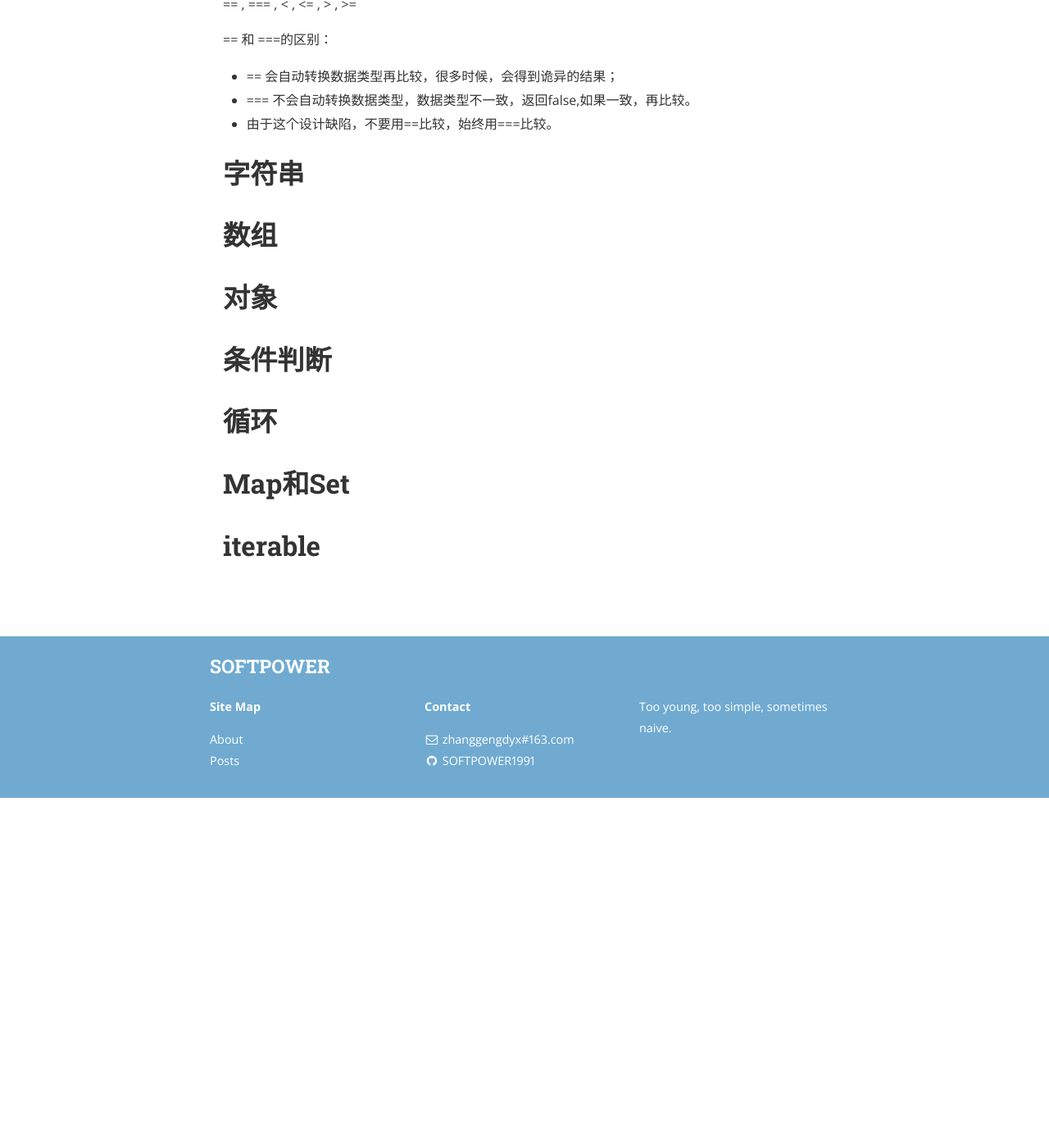
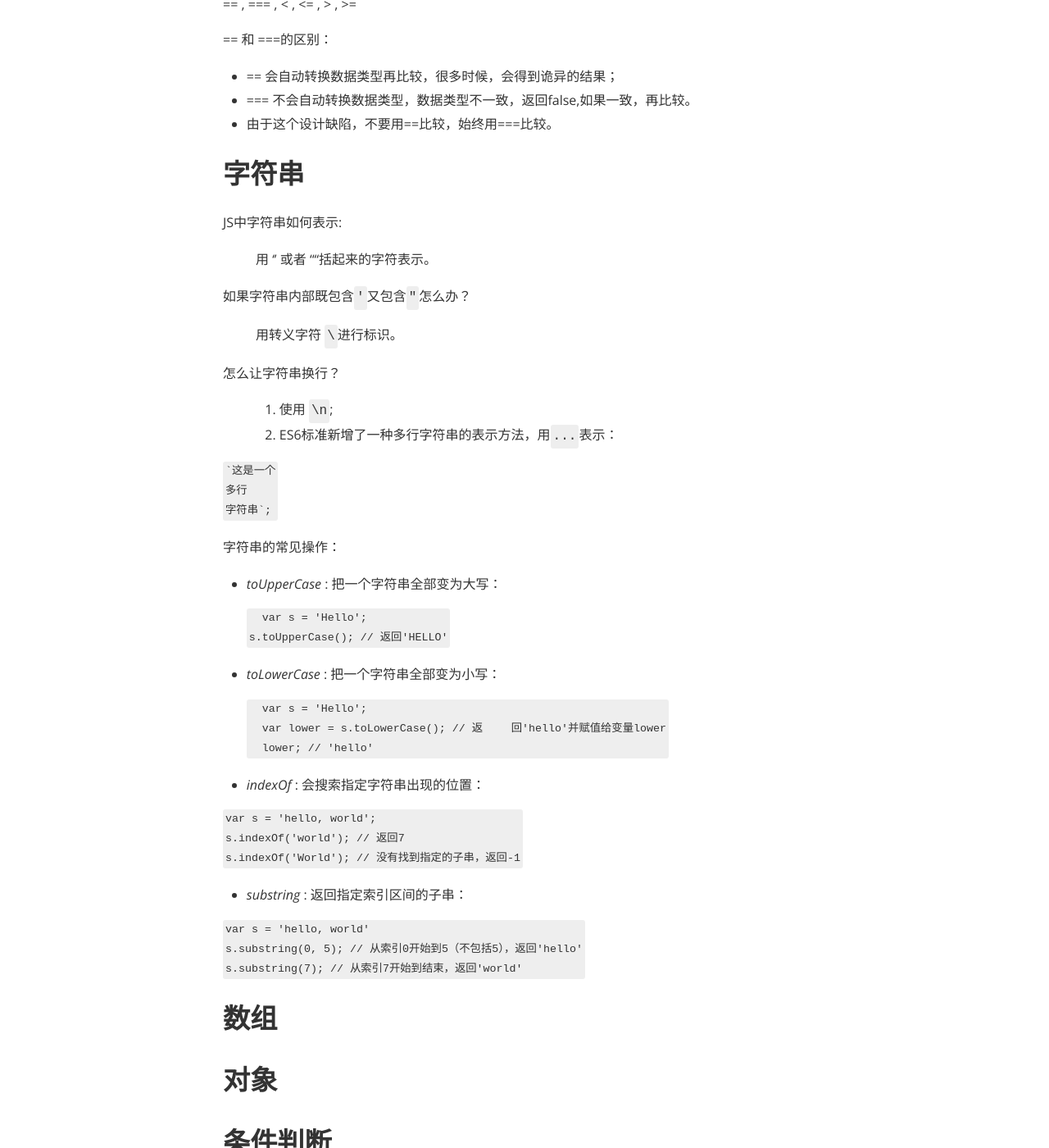
Before and after one commit to SOFTPOWER1991/SOFTPOWER1991.github.io, a Jekyll site: the page built from _posts/2016-06-20-JS基础语法.markdown, in a window 1280 px wide and 1400 px high, scrolled down 2463 px. Shown: the whole window at 82% size. Built offline with Jekyll 4.4.1, drawn with Linux system fonts in a browser that asks for light colours; nearby versions of some CDN libraries; a style sheet for code colours, icons or effects is not loaded; before the commit the page ends 3436 px from its top, so only the background shows below that.

Commit message:
js add string post

````diff
--- a/_posts/2016-06-20-JS基础语法.markdown
+++ b/_posts/2016-06-20-JS基础语法.markdown
@@ -107,6 +107,55 @@ JS中的数据类型有：Number、字符串、布尔值、null和undefined、
 
 # 字符串
 
+JS中字符串如何表示:
+
+> 用 '' 或者 ""括起来的字符表示。
+
+如果字符串内部既包含`'`又包含`"`怎么办？
+
+> 用转义字符 `\`进行标识。
+
+怎么让字符串换行？
+
+> 1. 使用 `\n`;
+> 2. ES6标准新增了一种多行字符串的表示方法，用`...`表示：
+
+```
+`这是一个
+多行
+字符串`;
+```
+
+字符串的常见操作：
+
+* *toUpperCase* : 把一个字符串全部变为大写：
+
+	```
+	var s = 'Hello';
+  s.toUpperCase(); // 返回'HELLO'
+	```
+* *toLowerCase* : 把一个字符串全部变为小写：
+
+	```
+	var s = 'Hello';
+	var lower = s.toLowerCase(); // 返	回'hello'并赋值给变量lower
+	lower; // 'hello'
+	```
+* *indexOf* : 会搜索指定字符串出现的位置：
+
+```
+var s = 'hello, world';
+s.indexOf('world'); // 返回7
+s.indexOf('World'); // 没有找到指定的子串，返回-1
+```
+* *substring* : 返回指定索引区间的子串：
+
+```
+var s = 'hello, world'
+s.substring(0, 5); // 从索引0开始到5（不包括5），返回'hello'
+s.substring(7); // 从索引7开始到结束，返回'world'
+```
+
 # 数组
 
 # 对象
````
